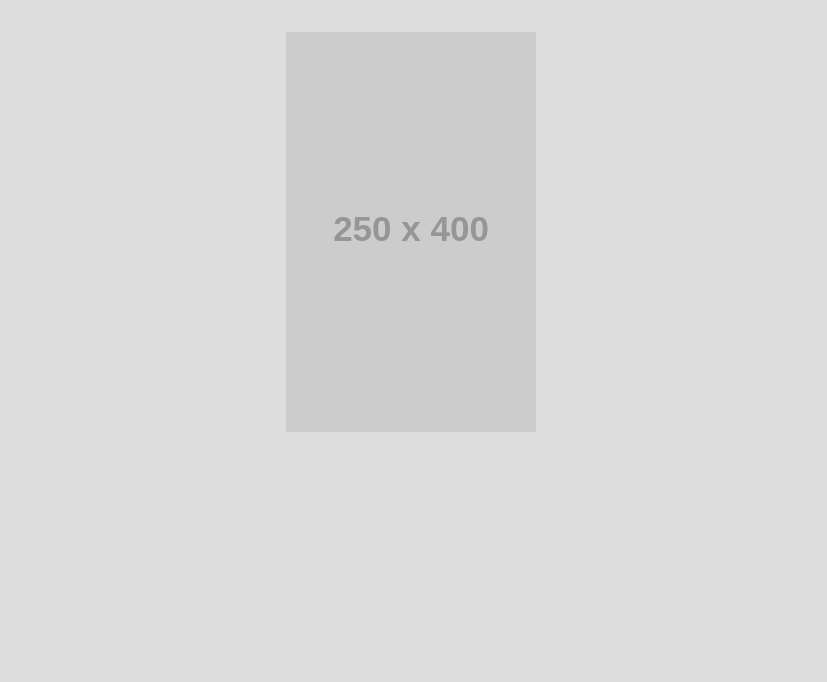
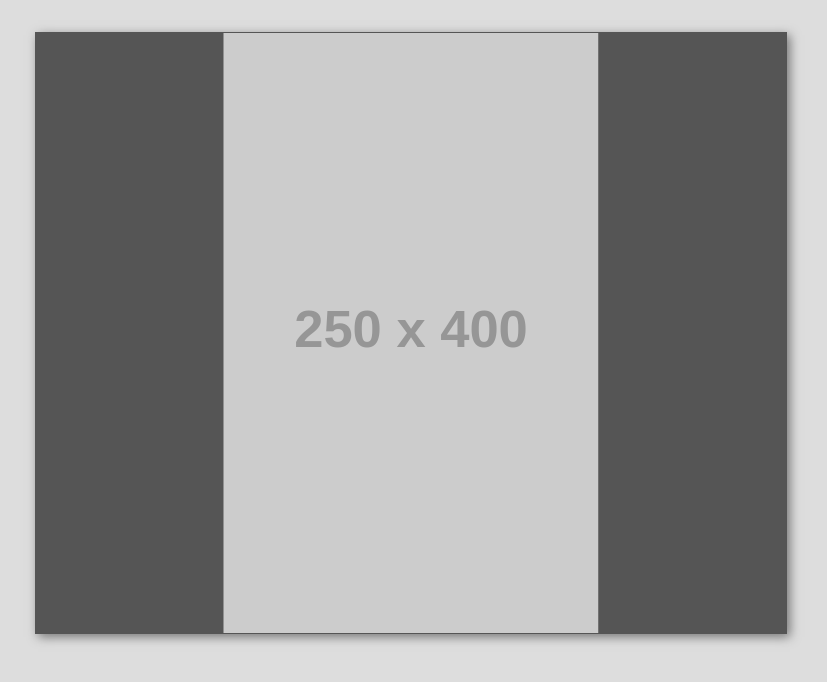
Before and after one commit to kellishaver/LittleArtBook, a plain HTML site: page index.html in a window 1280 px wide. Shown: the top 682 px of the page, without its empty margins (261-1088 px from the left). Drawn offline with Linux system fonts and the light colour scheme; placeholder pictures from the web are drawn by us.

Commit message:
adding a preloader for images and updating the CSS

```diff
--- a/css/book.css
+++ b/css/book.css
@@ -1,16 +1,35 @@
 .book {
   width:100%;
-  max-width:500px;
+  max-width:750px;
   height:100%;
-  max-height:400px;
+  max-height:600px;
   margin:0 auto;
   position:relative;
   overflow:hidden;
+  background:#555;
+  border:1px solid #555;
+  box-shadow:3px 3px 10px 0 #777;
+}
+
+.book-loader {
+  position: absolute;
+  top: 50%;
+  left: 50%;
+  transform: translate(-50%, -50%);
+  color: #333;
+  font-size: 1.2rem;
+}
+
+@keyframes spin {
+  0% { transform: translate(-50%, -50%) rotate(0deg); }
+  100% { transform: translate(-50%, -50%) rotate(360deg); }
 }
 
 .book img {
   width:100%;
+  max-width:750px;
   height:100%;
+  max-height:600px;
 }
 
 .book .page {
--- a/js/book.js
+++ b/js/book.js
@@ -15,7 +15,8 @@ class Book {
       </div>
     `;
 
-    this.init();
+    this.showLoading();
+    this.preloadImages();
   }
 
   createBookElement() {
@@ -28,6 +29,44 @@ class Book {
     const div = document.createElement('div');
     div.innerHTML = template.trim();
     return div.firstChild;
+  }
+
+  showLoading() {
+    const loader = document.createElement('div');
+    loader.className = 'book-loader';
+    loader.innerHTML = 'Loading...';
+    this.container.appendChild(loader);
+  }
+
+  preloadImages() {
+    let loadedImages = 0;
+    const totalImages = this.images.length;
+    const loadedImageUrls = [];
+
+    this.images.forEach(src => {
+      const img = new Image();
+
+      img.onload = () => {
+        loadedImages++;
+        loadedImageUrls.push(src);
+
+        if (loadedImages === totalImages) {
+          this.container.querySelector('.book-loader').remove();
+          this.init();
+        }
+      };
+
+      img.onerror = () => {
+        console.error(`Failed to load image: ${src}`);
+        loadedImages++;
+        if (loadedImages === totalImages) {
+          this.container.querySelector('.book-loader').remove();
+          this.init();
+        }
+      };
+
+      img.src = src;
+    });
   }
 
   init() {
```
